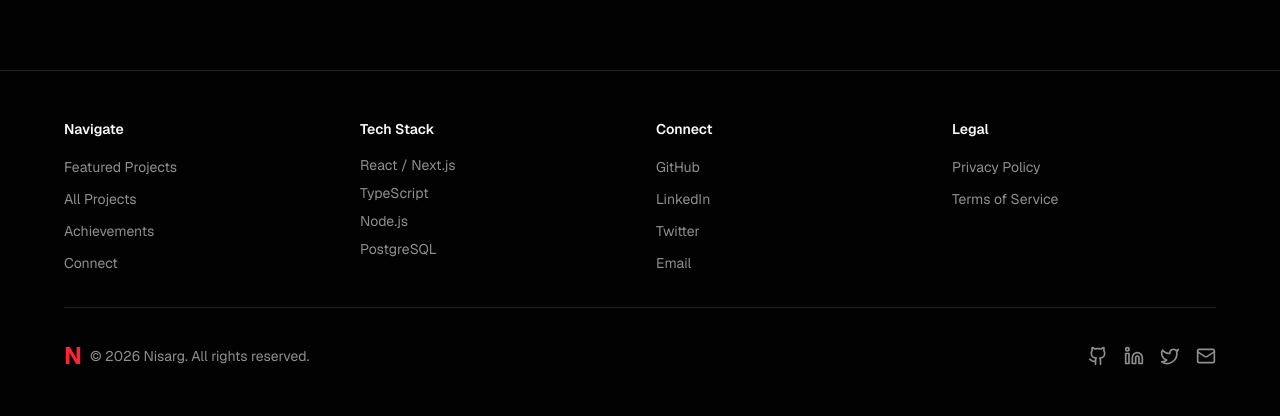
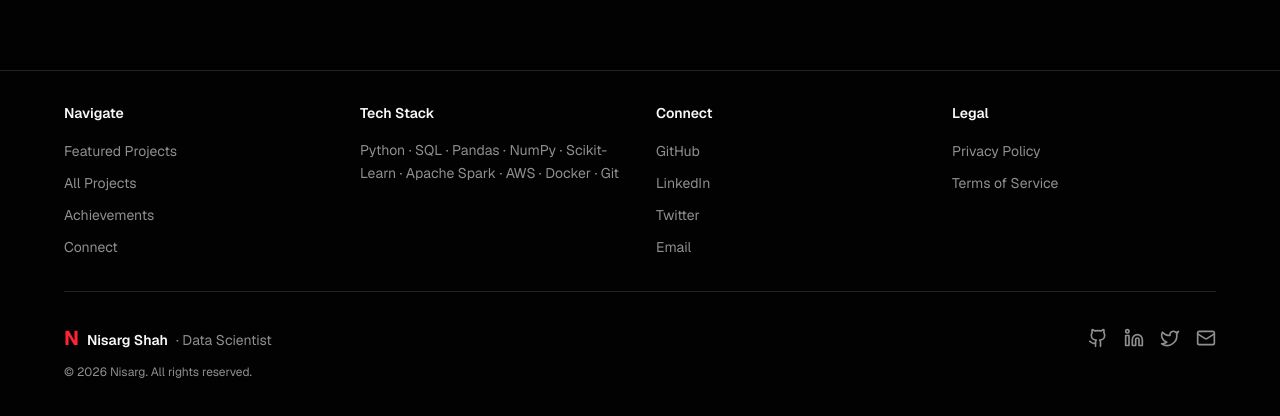
Before and after one commit to nisarg-m-shah/portfolio-website-design, a Next.js app: page / in a window 1280 px wide. Shown: the part 2258-2674 px from the top of the page. Built offline with nearby package versions, Linux system fonts and the light colour scheme.

Commit message:
Changed Footer

```diff
--- a/app/layout.tsx
+++ b/app/layout.tsx
@@ -7,8 +7,8 @@ const _geist = Geist({ subsets: ["latin"] });
 const _geistMono = Geist_Mono({ subsets: ["latin"] });
 
 export const metadata: Metadata = {
-  title: 'Nisarg | Full Stack Developer Portfolio',
-  description: 'Full Stack Developer crafting digital experiences that push the boundaries of web technology. View my projects, achievements, and connect with me.',
+  title: 'Nisarg | Data Scientist Portfolio',
+  description: 'Data Scientist building data-driven solutions through statistical analysis, machine learning, and large-scale data processing. Explore my projects, achievements, and connect with me.',
   generator: 'v0.app',
   icons: {
     icon: [
--- a/components/footer.tsx
+++ b/components/footer.tsx
@@ -3,13 +3,13 @@ import { Github, Linkedin, Twitter, Mail } from "lucide-react"
 
 export function Footer() {
   return (
-    <footer className="border-t border-border bg-background px-4 py-12 md:px-12 lg:px-16">
+    <footer className="border-t border-border bg-background px-4 py-8 md:px-12 lg:px-16">
       <div className="mx-auto max-w-6xl">
         {/* Links grid */}
-        <div className="mb-8 grid gap-8 md:grid-cols-4">
+        <div className="grid grid-cols-2 gap-x-6 gap-y-5 md:mb-8 md:grid-cols-4 md:gap-8">
           <div>
-            <h3 className="mb-4 text-sm font-semibold text-foreground">Navigate</h3>
-            <ul className="space-y-2">
+            <h3 className="mb-2 text-sm font-semibold text-foreground md:mb-4">Navigate</h3>
+            <ul className="space-y-1 md:space-y-2">
               <li>
                 <Link href="#featured" className="text-sm text-muted-foreground hover:text-foreground">
                   Featured Projects
@@ -33,17 +33,14 @@ export function Footer() {
             </ul>
           </div>
           <div>
-            <h3 className="mb-4 text-sm font-semibold text-foreground">Tech Stack</h3>
-            <ul className="space-y-2">
-              <li className="text-sm text-muted-foreground">React / Next.js</li>
-              <li className="text-sm text-muted-foreground">TypeScript</li>
-              <li className="text-sm text-muted-foreground">Node.js</li>
-              <li className="text-sm text-muted-foreground">PostgreSQL</li>
-            </ul>
+            <h3 className="mb-2 text-sm font-semibold text-foreground md:mb-4">Tech Stack</h3>
+            <p className="text-sm leading-relaxed text-muted-foreground">
+              Python · SQL · Pandas · NumPy · Scikit-Learn · Apache Spark · AWS · Docker · Git
+            </p>
           </div>
           <div>
-            <h3 className="mb-4 text-sm font-semibold text-foreground">Connect</h3>
-            <ul className="space-y-2">
+            <h3 className="mb-2 text-sm font-semibold text-foreground md:mb-4">Connect</h3>
+            <ul className="space-y-1 md:space-y-2">
               <li>
                 <a
                   href="https://github.com"
@@ -85,8 +82,8 @@ export function Footer() {
             </ul>
           </div>
           <div>
-            <h3 className="mb-4 text-sm font-semibold text-foreground">Legal</h3>
-            <ul className="space-y-2">
+            <h3 className="mb-2 text-sm font-semibold text-foreground md:mb-4">Legal</h3>
+            <ul className="space-y-1 md:space-y-2">
               <li>
                 <Link href="#" className="text-sm text-muted-foreground hover:text-foreground">
                   Privacy Policy
@@ -101,13 +98,15 @@ export function Footer() {
           </div>
         </div>
 
-        {/* Bottom section */}
-        <div className="flex flex-col items-center justify-between gap-4 border-t border-border pt-8 md:flex-row">
-          <div className="flex items-center gap-2">
-            <span className="text-2xl font-bold text-primary">N</span>
-            <span className="text-sm text-muted-foreground">
-              © {new Date().getFullYear()} Nisarg. All rights reserved.
+        {/* Closing identity area */}
+        <div className="mt-6 border-t border-border pt-6 md:mt-8 md:pt-8">
+          <div className="flex flex-col items-center gap-3 md:flex-row md:items-center md:justify-between">
+            <div className="flex items-baseline gap-2">
+              <span className="text-xl font-bold text-primary">N</span>
+              <span className="text-sm font-semibold text-foreground">
+                Nisarg Shah
               </span>
+              <span className="text-sm text-muted-foreground">· Data Scientist</span>
             </div>
             <div className="flex items-center gap-4">
               <a
@@ -142,6 +141,10 @@ export function Footer() {
               </a>
             </div>
           </div>
+          <p className="mt-3 text-center text-xs text-muted-foreground md:text-left">
+            © {new Date().getFullYear()} Nisarg. All rights reserved.
+          </p>
+        </div>
       </div>
     </footer>
   )
--- a/components/hero-section.tsx
+++ b/components/hero-section.tsx
@@ -56,7 +56,7 @@ export function HeroSection({ profile, onMoreInfo }: HeroSectionProps) {
       </div>
 
       {/* Content */}
-      <div className="relative z-10 flex h-full flex-col justify-center px-5 md:px-12 lg:px-16">
+      <div className="relative z-10 flex h-full flex-col justify-center px-5 pb-8 md:px-12 md:pb-0 lg:px-16">
         <div className="max-w-2xl space-y-3 md:space-y-4">
           {/* Title */}
           <h1 className="text-5xl font-bold tracking-tight md:text-7xl lg:text-8xl text-foreground">
@@ -76,7 +76,7 @@ export function HeroSection({ profile, onMoreInfo }: HeroSectionProps) {
           </div>
 
           {/* Tagline */}
-          <div className="inline-flex w-fit items-center gap-1.5 rounded-full bg-primary py-1 pl-2.5 pr-3.5 shadow-md shadow-primary/30 ring-1 ring-primary-foreground/20 md:gap-2.5 md:py-2 md:pl-3.5 md:pr-5 md:shadow-lg">
+          <div className="inline-flex w-fit items-center gap-1.5 rounded-full bg-primary py-1 pl-2.5 pr-3.5 shadow-sm shadow-primary/15 ring-1 ring-primary-foreground/10 md:gap-2.5 md:py-2 md:pl-3.5 md:pr-5 md:shadow-lg md:shadow-primary/30 md:ring-primary-foreground/20">
             <Sparkles className="h-3.5 w-3.5 text-primary-foreground md:h-4 md:w-4" />
             <span className="text-xs font-bold uppercase tracking-[0.16em] text-primary-foreground md:text-sm md:tracking-[0.2em]">
               {profile.tagline}
@@ -114,13 +114,13 @@ export function HeroSection({ profile, onMoreInfo }: HeroSectionProps) {
       {/* Mute button */}
       <button
         onClick={toggleMute}
-        className="absolute bottom-4 right-4 z-20 rounded-full border border-muted-foreground/50 p-2 text-foreground transition-colors hover:bg-muted/50 md:bottom-32 md:right-12"
+        className="absolute bottom-28 right-4 z-20 rounded-full border border-muted-foreground/50 p-1.5 text-foreground transition-colors hover:bg-muted/50 md:bottom-32 md:right-12 md:p-2"
         aria-label={isMuted ? "Unmute" : "Mute"}
       >
         {isMuted ? (
-          <VolumeX className="h-5 w-5" />
+          <VolumeX className="h-4 w-4 md:h-5 md:w-5" />
         ) : (
-          <Volume2 className="h-5 w-5" />
+          <Volume2 className="h-4 w-4 md:h-5 md:w-5" />
         )}
       </button>
 
```
Also changed, not shown: 1 other file (tests, documents, lock files or other folders). Lines whose indentation alone changed are shown as unchanged.
